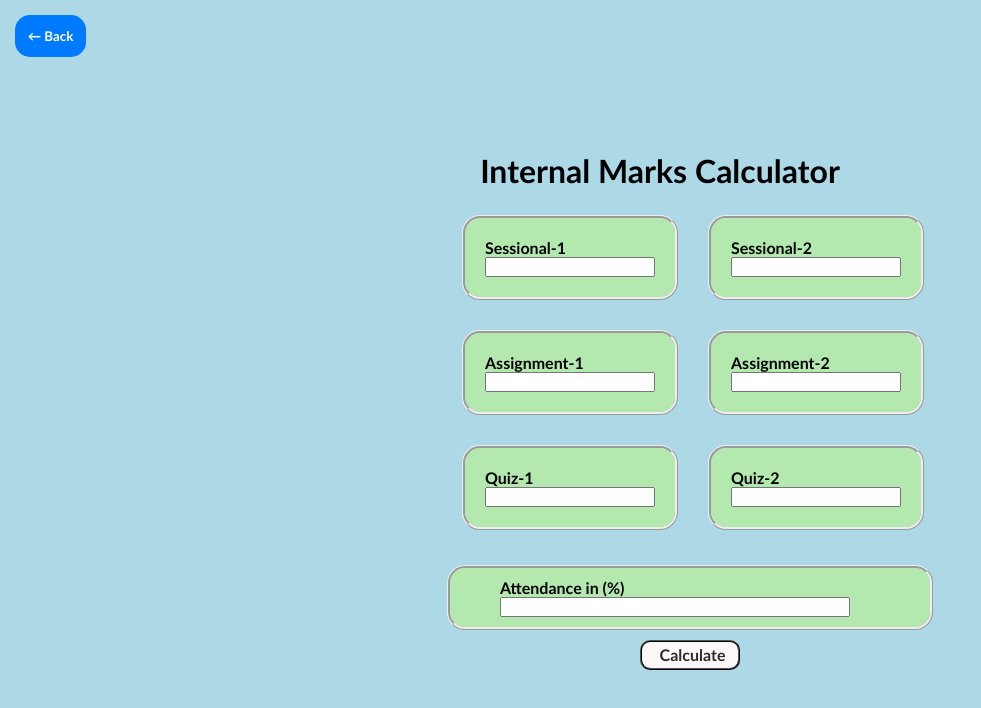
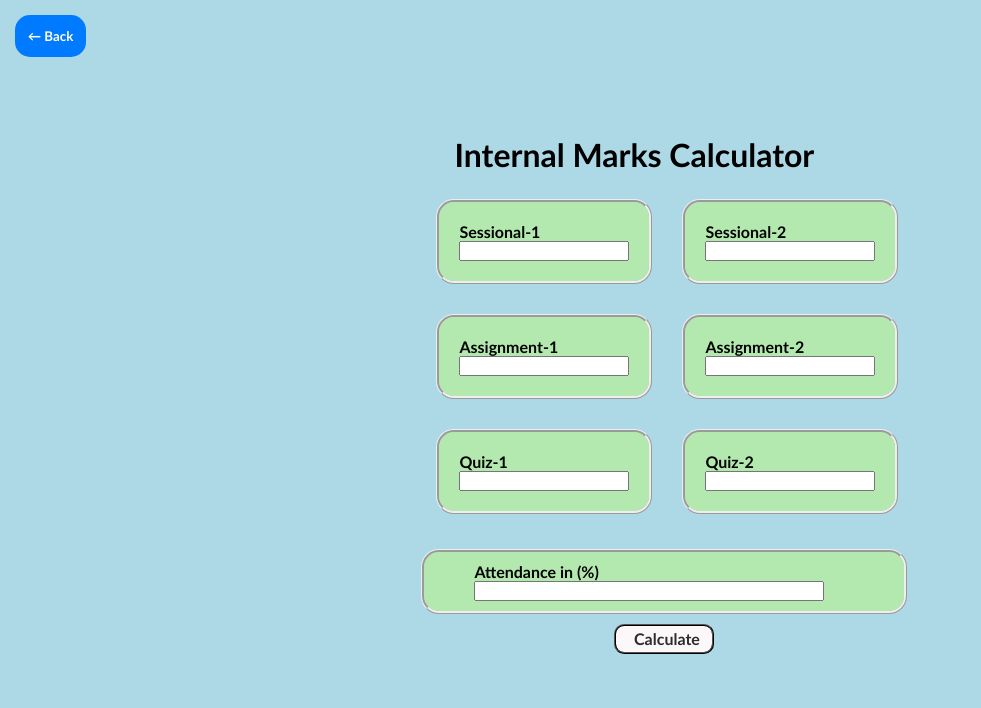
Before and after one commit to abhilashvangavallu/r24-regulation-calculator, a plain HTML site: page index.html in a window 1280 px wide. Both pictures are taken after a click on the button "Internal marks". Shown: the top 708 px of the page, without its empty margins (0-981 px from the left). Drawn offline with Linux system fonts and the light colour scheme.

Commit message:
Update index.html

```diff
--- a/index.html
+++ b/index.html
@@ -8,7 +8,6 @@
     body {
       margin: 0;
       font-family: Arial, sans-serif;
-      overflow: hidden;
       height:96vh;
       width:96vw;
       background: #25ad21;
@@ -23,7 +22,6 @@
       height: 96vh;
       background: #00ffff17;
       transition: all 0.6s ease;
-      overflow-y: auto;
       padding: 20px;
       opacity: 0;
       pointer-events: none;
@@ -104,8 +102,8 @@
       align-items: center;
       flex-direction: column;
       background-color:lightblue;
-      height: 100%;
-      width: 100%;
+      height: 96vh;
+      width: 96vw;
       background-size: cover;
     }
 
```
